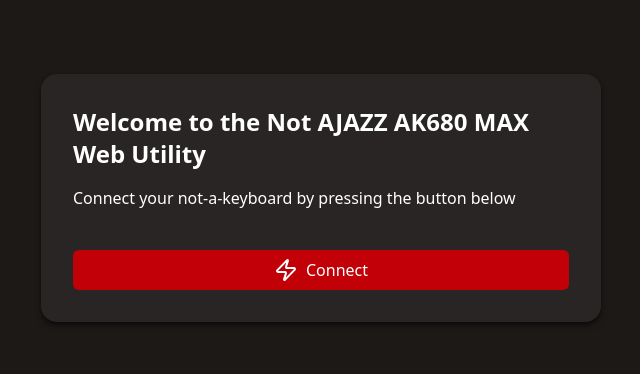
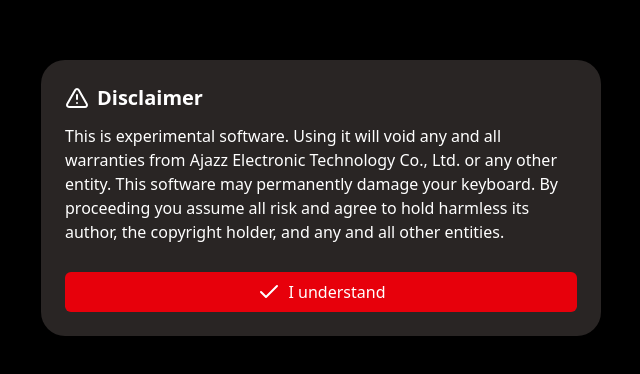
Before and after one commit to somenever/not-ajazz-ak680-max-webhid, a SvelteKit app: page / in a window 1280 px wide. Shown: the part 202-576 px from the top of the page, without its empty margins (319-959 px from the left). Built offline with nearby package versions, Linux system fonts and the light colour scheme.

Commit message:
feat: add disclaimer popup, adjust color of buttons

```diff
--- a/src/lib/components/button.svelte
+++ b/src/lib/components/button.svelte
@@ -5,12 +5,10 @@
     const {
         children,
         class: clazz = "",
-        accent = true,
         ...props
     }: {
         children: Snippet;
         class?: string;
-        accent?: boolean;
     } & HTMLButtonAttributes = $props();
 </script>
 
@@ -18,8 +16,8 @@
     type="submit"
     class={[
         "flex cursor-default items-center justify-center gap-2 rounded-md px-4 py-2 text-white",
-        "outline-offset-2 outline-red-700 focus-visible:outline-2 active:scale-[98%] transition-[scale,background]",
-        accent ? "bg-red-700 hover:bg-red-600 active:bg-red-500" : "hover:brightness-90 active:brightness-95",
+        "outline-offset-2 outline-red-600 focus-visible:outline-2 active:scale-[98%] transition-[scale,background,filter]",
+        "bg-red-600 hover:brightness-90 active:brightness-80",
         clazz
     ]}
     {...props}
--- /dev/null
+++ b/src/lib/components/popup.svelte
@@ -0,0 +1,46 @@
+<script lang="ts">
+    import type { Snippet } from "svelte";
+    import { backOut, cubicOut, quintOut } from "svelte/easing";
+    import { fade, scale } from "svelte/transition";
+
+    const {
+        close = () => {},
+        children,
+        class: clazz = "",
+        modal,
+        ...props
+    }: {
+        class?: string;
+        maxWidth?: string;
+        close?: () => void;
+        modal?: boolean;
+        children: Snippet;
+    } = $props();
+
+    let popup: HTMLDivElement;
+</script>
+
+<svelte:window onkeydown={(e) => e.code === "Escape" && close()} />
+
+<!-- svelte-ignore a11y_no_static_element_interactions -->
+<div
+    class="absolute left-0 top-0 z-10 h-full w-full {modal
+        ? 'bg-black bg-opacity-30 backdrop-blur-xl'
+        : ''}"
+    onmousedown={() => close()}
+    transition:fade={{ duration: 200, easing: cubicOut }}
+>
+    <!-- svelte-ignore a11y_no_static_element_interactions -->
+    <div
+        class="absolute left-1/2 top-1/2 z-20 w-[calc(100%-1.75rem)] -translate-x-1/2
+            -translate-y-1/2 overflow-clip rounded-3xl bg-stone-800 shadow-lg shadow-[rgb(0_0_0_/_0.3)] sm:w-fit {clazz}"
+        bind:this={popup}
+        in:scale={{ duration: 600, easing: backOut }}
+        out:scale={{ duration: 600, easing: cubicOut }}
+        onmousedown={(e) => e.stopPropagation()}
+        onclick={(e) => e.stopPropagation()}
+        {...props}
+    >
+        {@render children()}
+    </div>
+</div>
--- a/src/routes/+page.svelte
+++ b/src/routes/+page.svelte
@@ -1,4 +1,6 @@
 <script lang="ts">
+    import { CheckIcon, TriangleAlertIcon, ZapIcon } from "@lucide/svelte";
+
     import { nullOf } from "$lib";
     import {
         connectKeyboard,
@@ -11,8 +13,9 @@
     } from "$lib/ak680max";
     import Button from "$lib/components/button.svelte";
     import KeyGrid from "$lib/components/key-grid.svelte";
-    import { CheckIcon, ZapIcon } from "@lucide/svelte";
+    import Popup from "$lib/components/popup.svelte";
 
+    let showDisclaimer = $state(true);
     let keyboard = $state(nullOf<Keyboard>());
     let processingUserLock = $state(false);
 
@@ -84,3 +87,23 @@
         </div>
     </div>
 {/if}
+
+{#if showDisclaimer}
+<Popup
+    modal
+    close={() => showDisclaimer = false}
+    class="flex flex-col p-6 gap-3 max-w-140"
+>
+    <h2 class="flex items-center gap-2 text-xl font-bold"><TriangleAlertIcon /> Disclaimer</h2>
+    <p class="mb-4">
+        This is experimental software. Using it will void any and all warranties
+        from Ajazz Electronic Technology Co., Ltd. or any other entity. This software may
+        permanently damage your keyboard. By proceeding you assume all risk and
+        agree to hold harmless its author, the copyright holder, and any and all
+        other entities.
+    </p>
+    <Button onclick={() => showDisclaimer = false}>
+        <CheckIcon />I understand
+    </Button>
+</Popup>
+{/if}
```
